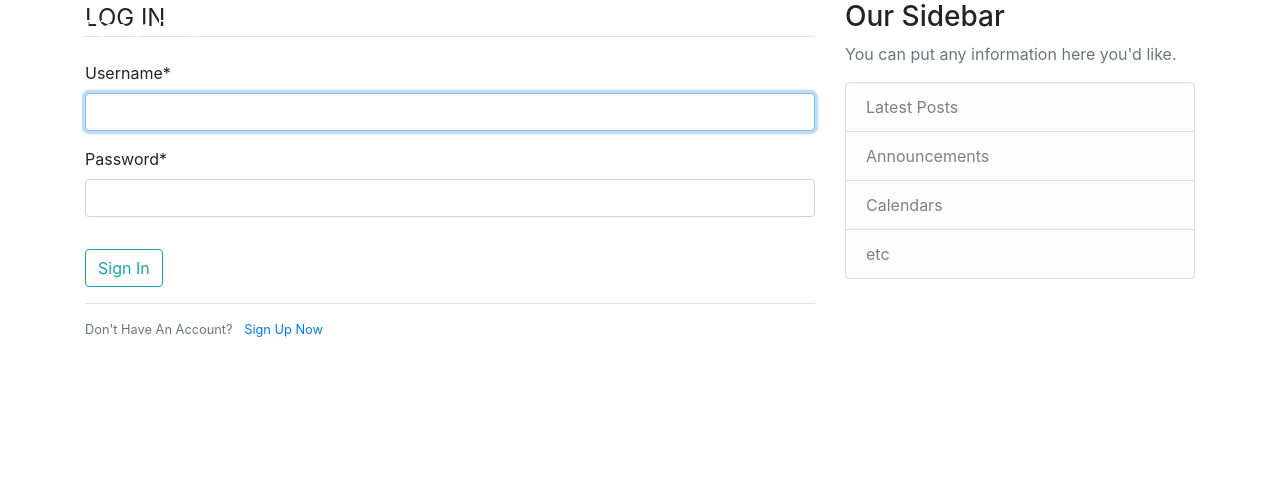
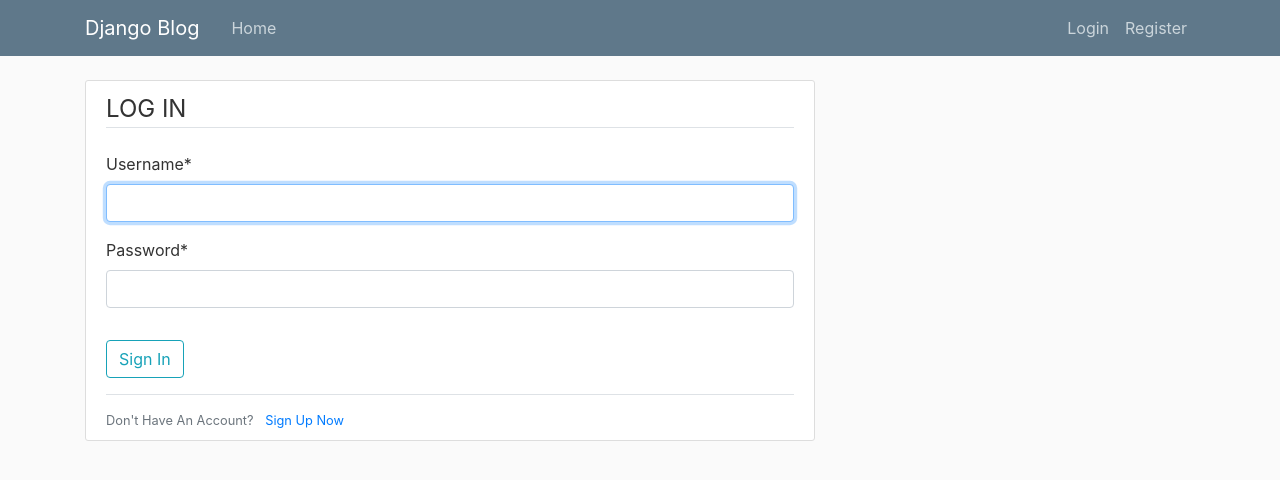
Before and after one commit to Harshitalakhotiya/LostAndFOund, a Django app: page /login/ in a window 1280 px wide. Shown: the top 480 px of the page. Run offline with Django 3.2, Linux system fonts and the light colour scheme; some libraries are stand-ins or nearby versions.

Commit message:
third commit

```diff
--- a/THE/settings.py
+++ b/THE/settings.py
@@ -125,5 +125,5 @@
 CRISPY_TEMPLATE_PACK = 'bootstrap4'
 
 
-
+LOGIN_REDIRECT_URL = 'l&f-home'
 LOGIN_URL = 'login'
--- a/THE/urls.py
+++ b/THE/urls.py
@@ -26,4 +26,5 @@
 
     path('login/', auth_views.LoginView.as_view(template_name='users/login.html'), name='login'),
      path('logout/', auth_views.LogoutView.as_view(template_name='users/logout.html'), name='logout'),
+      path('', include('found.urls'))
 ]
--- a/found/templates/found/base.html
+++ b/found/templates/found/base.html
@@ -7,26 +7,26 @@
     <!-- Bootstrap CSS -->
     <link rel="stylesheet" href="https://maxcdn.bootstrapcdn.com/bootstrap/4.0.0/css/bootstrap.min.css" integrity="sha384-Gn5384xqQ1aoWXA+058RXPxPg6fy4IWvTNh0E263XmFcJlSAwiGgFAW/dAiS6JXm" crossorigin="anonymous">
 
-    <link rel="stylesheet" type="text/css" href="{% static 'blog_app/main.css' %}">
+    <link rel="stylesheet" type="text/css" href="{% static 'found/main.css' %}">
 <title>BLOG</title>
 </head>
 <body>
 	<header class="site-header">
       <nav class="navbar navbar-expand-md navbar-dark bg-steel fixed-top">
         <div class="container">
-          <a class="navbar-brand mr-4" href="{% url 'home' %}">Django Blog</a>
+          <a class="navbar-brand mr-4" href="{% url 'l&f-home' %}">Django Blog</a>
           <button class="navbar-toggler" type="button" data-toggle="collapse" data-target="#navbarToggle" aria-controls="navbarToggle" aria-expanded="false" aria-label="Toggle navigation">
           <span class="navbar-toggler-icon"></span>
           </button>
           <div class="collapse navbar-collapse" id="navbarToggle">
             <div class="navbar-nav mr-auto">
-              <a class="nav-item nav-link" href="{% url 'home' %}">Home</a>
-              <!-- <a class="nav-item nav-link" href="{% url 'blog-about' %}">About</a> -->
+              <a class="nav-item nav-link" href="{% url 'l&f-home' %}">Home</a>
+
             </div>
             <!-- Navbar Right Side -->
             <div class="navbar-nav">
               {% if user.is_authenticated %}
-               <a class="nav-item nav-link" href="{% url 'profile' %}">Profile</a>
+
                <a class="nav-item nav-link" href="{% url 'logout' %}">Log Out</a>
               {% else %}
               <a class="nav-item nav-link" href="{% url 'login' %}">Login</a>
@@ -51,19 +51,8 @@
           {% block content %}{% endblock %}
 
         </div>
-        <div class="col-md-4">
-          <div class="content-section">
-            <h3>Our Sidebar</h3>
-            <p class='text-muted'>You can put any information here you'd like.
-              <ul class="list-group">
-                <li class="list-group-item list-group-item-light">Latest Posts</li>
-                <li class="list-group-item list-group-item-light">Announcements</li>
-                <li class="list-group-item list-group-item-light">Calendars</li>
-                <li class="list-group-item list-group-item-light">etc</li>
-              </ul>
-            </p>
-          </div>
-        </div>
+
+
       </div>
     </main>
 
--- a/found/urls.py
+++ b/found/urls.py
@@ -1,9 +1,9 @@
 from django.urls import path
 from . import views
-from views import home
+from .views import home
 
 
 urlpatterns = [
-    path('',home, name='home'),
+    path('',views.home, name='l&f-home'),
 
 ]
```
Also changed, not shown: db.sqlite3.
